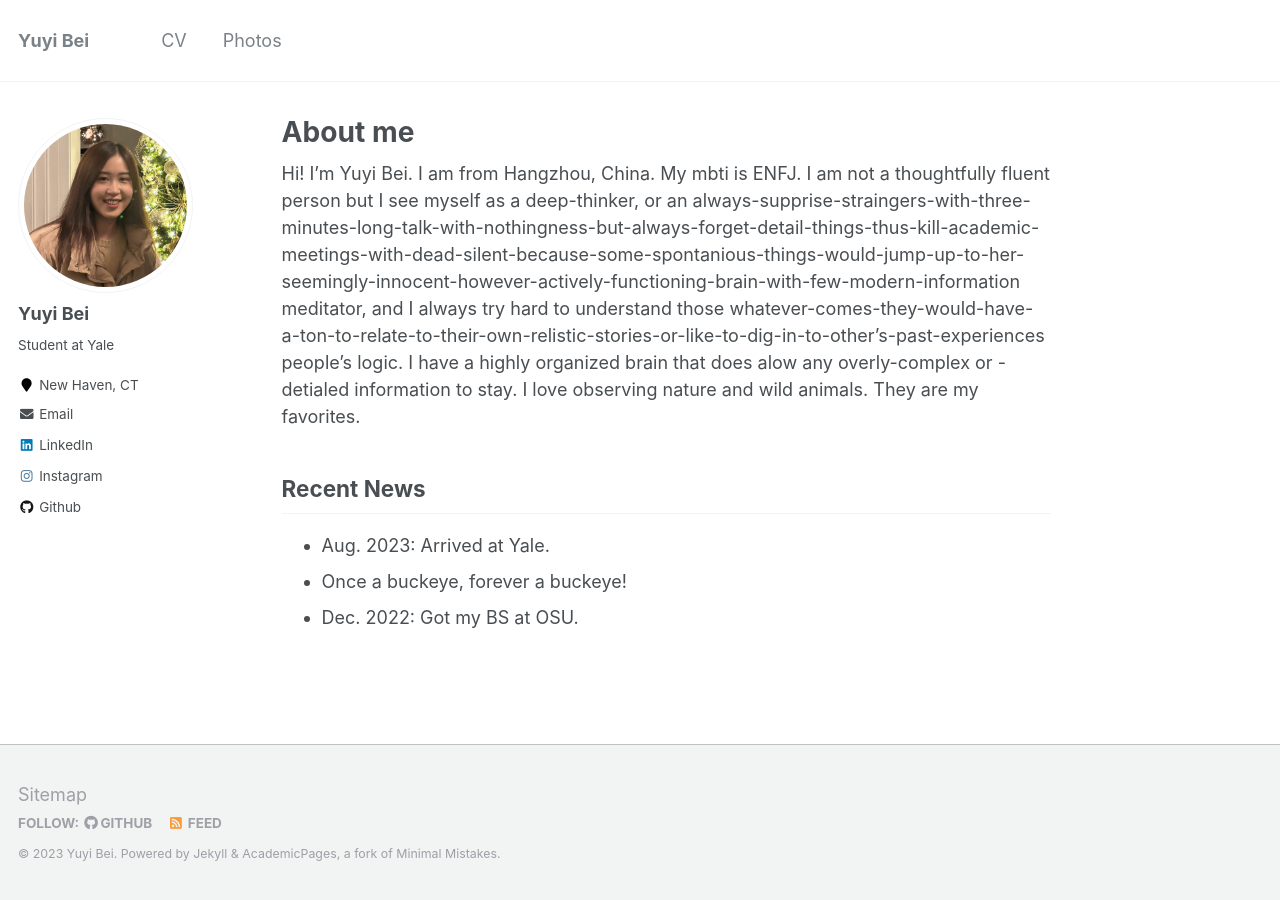
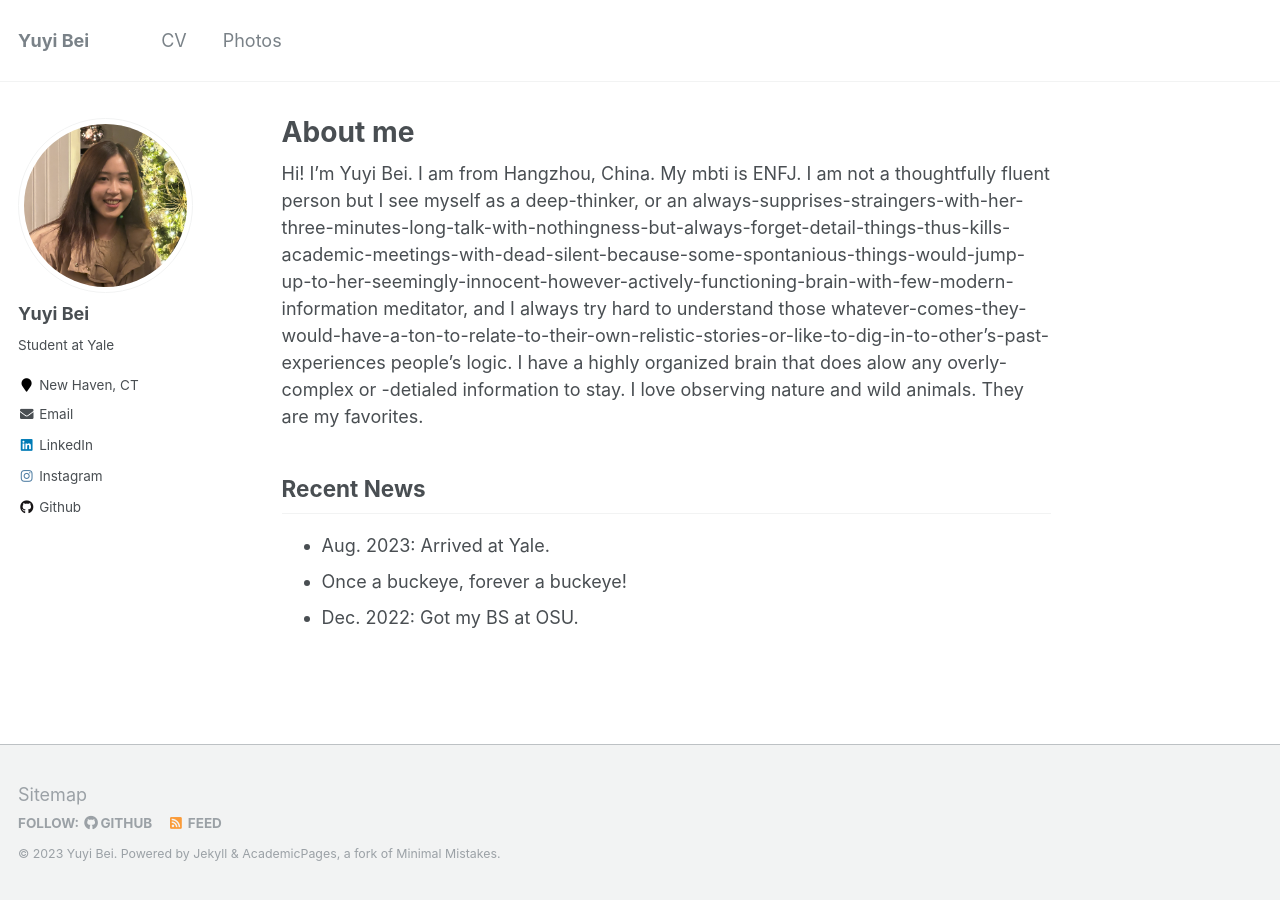
Before and after one commit to YuyiBei/yuyi, a Jekyll site: the page built from _pages/about.md, in a window 1280 px wide. Built offline with Jekyll 4.4.1, drawn with Linux system fonts in a browser that asks for light colours.

Commit message:
Update about.md

```diff
--- a/_pages/about.md
+++ b/_pages/about.md
@@ -8,7 +8,7 @@ redirect_from:
   - /about.html
 ---
 
-Hi! I'm Yuyi Bei. I am from Hangzhou, China. My mbti is ENFJ. I am not a thoughtfully fluent person but I see myself as a deep-thinker, or an always-supprise-straingers-with-three-minutes-long-talk-with-nothingness-but-always-forget-detail-things-thus-kill-academic-meetings-with-dead-silent-because-some-spontanious-things-would-jump-up-to-her-seemingly-innocent-however-actively-functioning-brain-with-few-modern-information meditator, and I always try hard to understand those whatever-comes-they-would-have-a-ton-to-relate-to-their-own-relistic-stories-or-like-to-dig-in-to-other's-past-experiences people's logic. I have a highly organized brain that does alow any overly-complex or -detialed information to stay. I love observing nature and wild animals. They are my favorites.
+Hi! I'm Yuyi Bei. I am from Hangzhou, China. My mbti is ENFJ. I am not a thoughtfully fluent person but I see myself as a deep-thinker, or an always-supprises-straingers-with-her-three-minutes-long-talk-with-nothingness-but-always-forget-detail-things-thus-kills-academic-meetings-with-dead-silent-because-some-spontanious-things-would-jump-up-to-her-seemingly-innocent-however-actively-functioning-brain-with-few-modern-information meditator, and I always try hard to understand those whatever-comes-they-would-have-a-ton-to-relate-to-their-own-relistic-stories-or-like-to-dig-in-to-other's-past-experiences people's logic. I have a highly organized brain that does alow any overly-complex or -detialed information to stay. I love observing nature and wild animals. They are my favorites.
 
 Recent News
 ------
```
